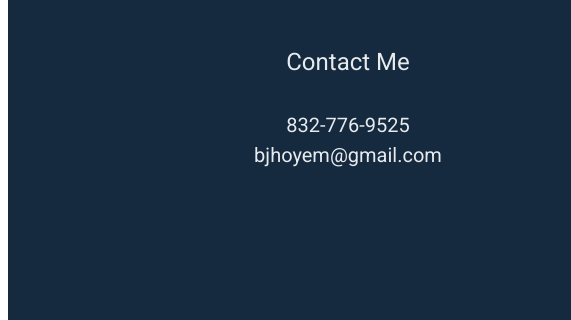
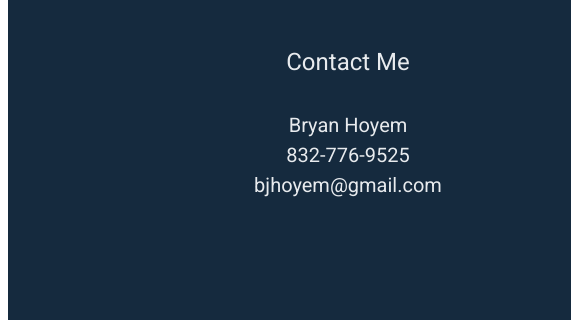
Before and after one commit to bhoyem/bryan-hoyem-portfolio-site, a website: page index.html in a window 1280 px wide. Shown: the part 5387-5707 px from the top of the page, 0-571 px from the left. Drawn offline with Linux system fonts and the light colour scheme; a web font is replaced by a local one.

Commit message:
Added my name to the contact section

```diff
--- a/index.html
+++ b/index.html
@@ -261,6 +261,7 @@
       <div class="contact-wrapper">
         <div class="contact-info">
           <h5 class="contact-title">Contact Me</h5>
+          <p>Bryan Hoyem</p>
           <p id="phone">832-776-9525</p>
           <p id="email">
             <a href="mailto:bjhoyem@gmail.com">bjhoyem@gmail.com</a>
```
